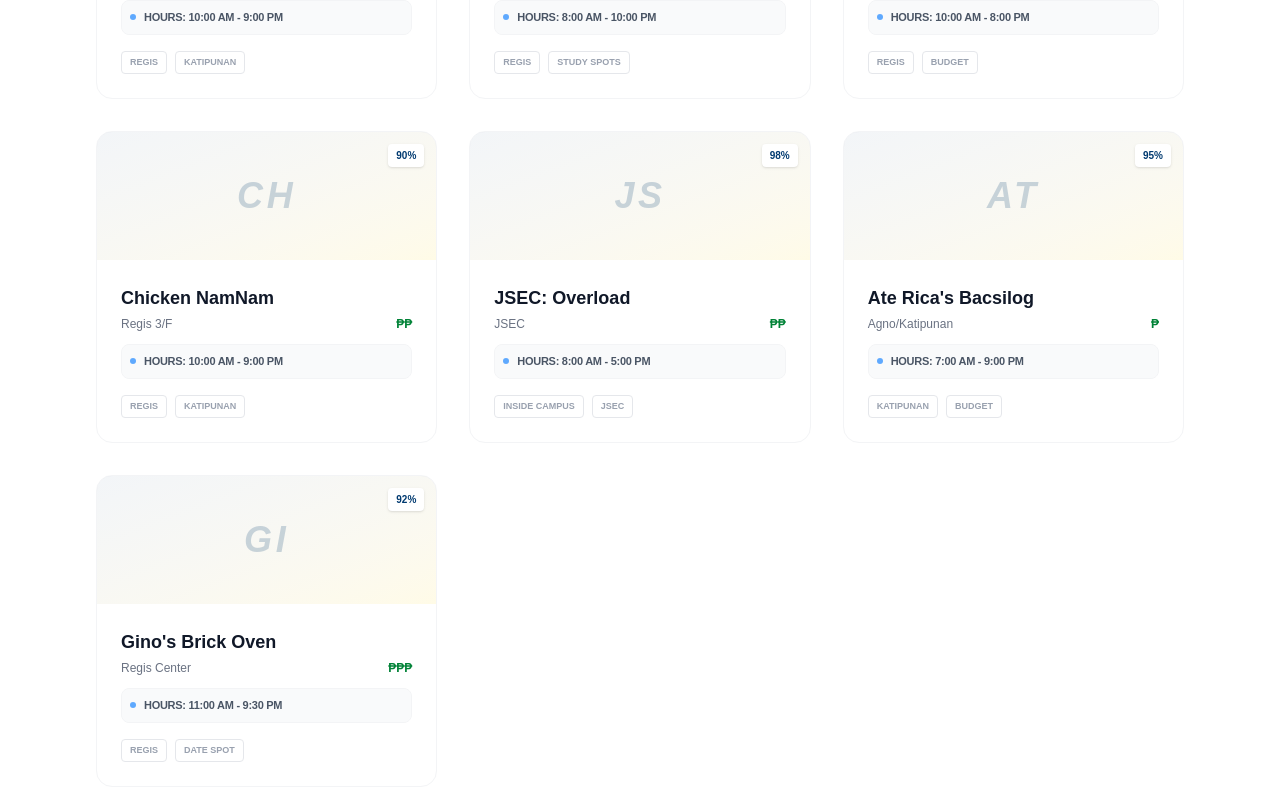
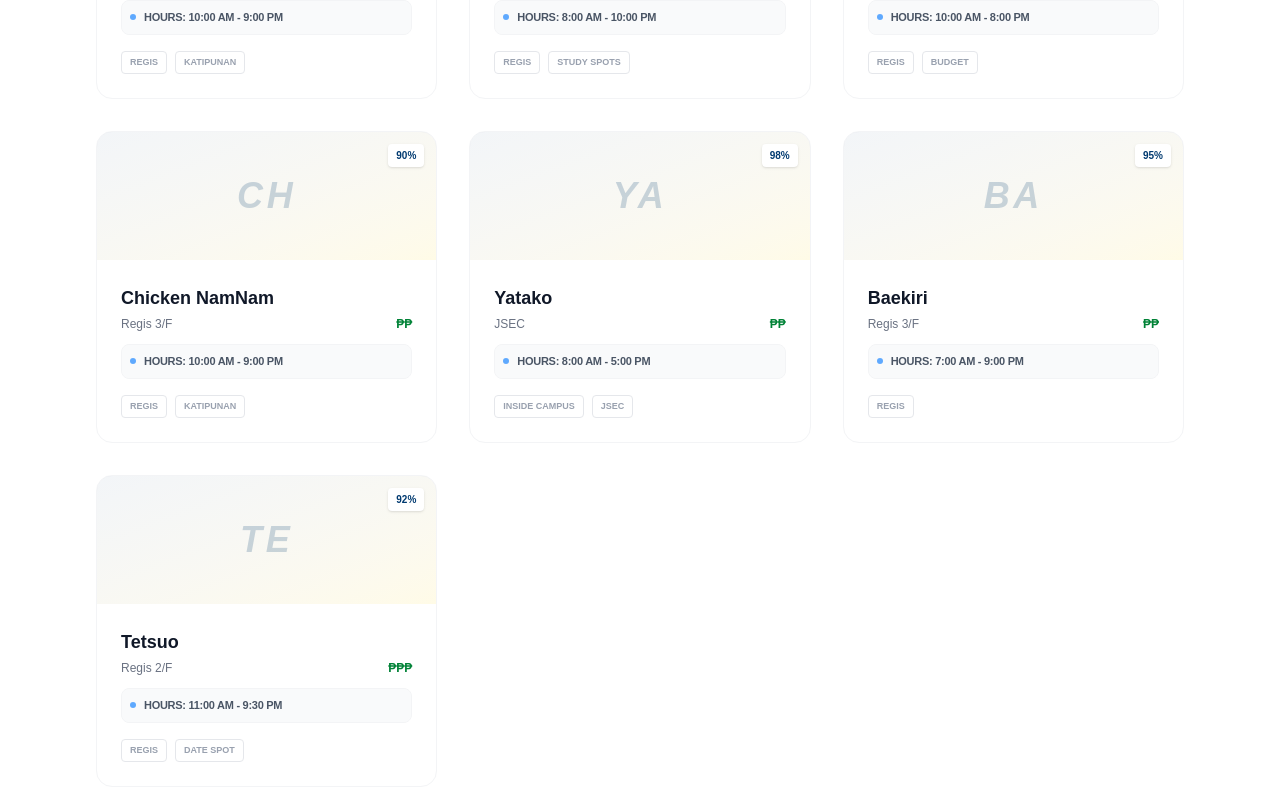
Before and after one commit to clongerts/campus-bites, a Next.js app: page / in a window 1280 px wide. Shown: the part 902-1702 px from the top of the page. Built offline with nearby package versions, Linux system fonts and the light colour scheme.

Commit message:
Update page.tsx

```diff
--- a/app/page.tsx
+++ b/app/page.tsx
@@ -47,9 +47,9 @@
       hours: "9:00 AM - 9:00 PM",
       tags: ["Regis", "Budget", "Chinese"],
       menu: [
-        { name: "Sharks Fin Rice", price: 85 },
-        { name: "Pork Dumplings", price: 65 },
-        { name: "Laksa", price: 110 }
+        { name: "Sharks Fin Rice", price: 100 },
+        { name: "Pork Dumplings", price: 70 },
+        { name: "Laksa", price: 140 }
       ]
     },
     {
@@ -82,16 +82,16 @@
     },
     {
       id: 6,
-      name: "Cookies by the Bucket",
+      name: "Frutas Fruit Shakes",
       loc: "Regis 3/F",
       rating: 97,
       price: "₱",
       hours: "10:00 AM - 8:00 PM",
       tags: ["Regis", "Budget", "Dessert"],
       menu: [
-        { name: "Classic Chocolate Chip", price: 150 },
-        { name: "Dark Chocolate", price: 160 },
-        { name: "Oatmeal Raisin", price: 155 }
+        { name: "Large", price: 150 },
+        { name: "Extra Large", price: 160 },
+        { name: "Combo", price: 155 }
       ]
     },
     {
@@ -110,7 +110,7 @@
     },
     {
       id: 8,
-      name: "JSEC: Overload",
+      name: "Yatako",
       loc: "JSEC",
       rating: 98,
       price: "₱₱",
@@ -124,30 +124,31 @@
     },
     {
       id: 9,
-      name: "Ate Rica's Bacsilog",
-      loc: "Agno/Katipunan",
+      name: "Baekiri",
+      loc: "Regis 3/F",
       rating: 95,
-      price: "₱",
+      price: "₱₱",
       hours: "7:00 AM - 9:00 PM",
-      tags: ["Katipunan", "Budget", "Filipino"],
+      tags: ["Regis"],
       menu: [
-        { name: "Bacon Bacsilog", price: 99 },
-        { name: "Tapa Bacsilog", price: 105 },
-        { name: "Hotdog Bacsilog", price: 89 }
+        { name: "0", price: 0 },
+        { name: "0", price: 0 },
+        { name: "0", price: 0 }
       ]
     },
     {
       id: 10,
-      name: "Gino's Brick Oven",
-      loc: "Regis Center",
+      name: "Tetsuo",
+      loc: "Regis 2/F",
       rating: 92,
       price: "₱₱₱",
       hours: "11:00 AM - 9:30 PM",
-      tags: ["Regis", "Date Spot", "Italian"],
+      tags: ["Regis", "Date Spot", "Japanese"],
       menu: [
-        { name: "Bacon Pizza", price: 485 },
-        { name: "SMEGG Pizza", price: 520 },
-        { name: "Buffalo Wings", price: 340 }
+        { name: "Karaage", price: 150 },
+        { name: "Torched Salmon", price: 360 },
+        { name: "Garlic Beef", price: 270 },
+        { name: "Curry Spiced Pork", price: 200 },
       ]
     },
   ];
```
